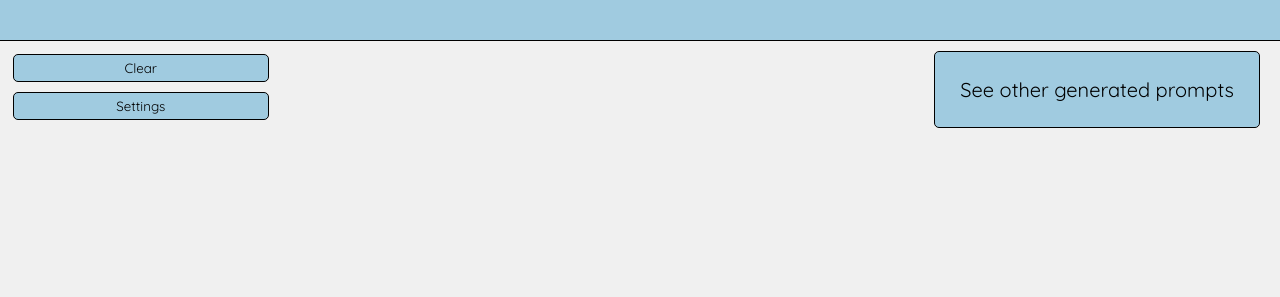
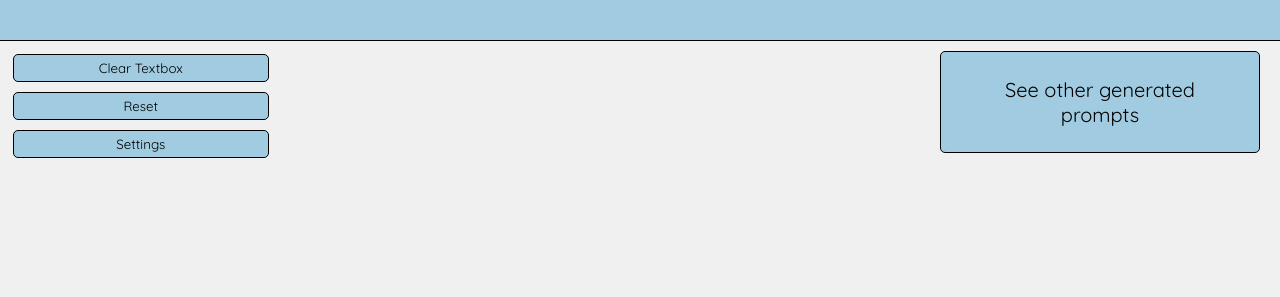
Before and after one commit to Swalawaga/brickhack, a website: page index.html in a window 1280 px wide. Shown: the top 297 px of the page. Drawn offline with Linux system fonts and the light colour scheme; no server answers; a web font is replaced by a local one.

Commit message:
More CSS changes and updated drop down box

```diff
--- a/assets/css/styles.css
+++ b/assets/css/styles.css
@@ -27,6 +27,9 @@ nav {
     position: absolute;
     right: 10px;
     margin: 0 10px;
+    height: 100%;
+    overflow: auto;
+    width: 25%;
 }
 
 .dropcontent {
--- a/index.html
+++ b/index.html
@@ -25,7 +25,8 @@
     </div>
 
     <div class="formButtons">
-        <button onclick="document.getElementById('myForm').reset()">Clear</button>
+        <button onclick="document.getElementById('myForm').reset()">Clear Textbox</button>
+        <button onclick="document.getElementById('responseMessage').innerHTML = ''">Reset</button>
         <button id="toggleSettings">Settings</button>
     </div>
 
```
Also changed, not shown: comments.html (+2 -0 lines).
